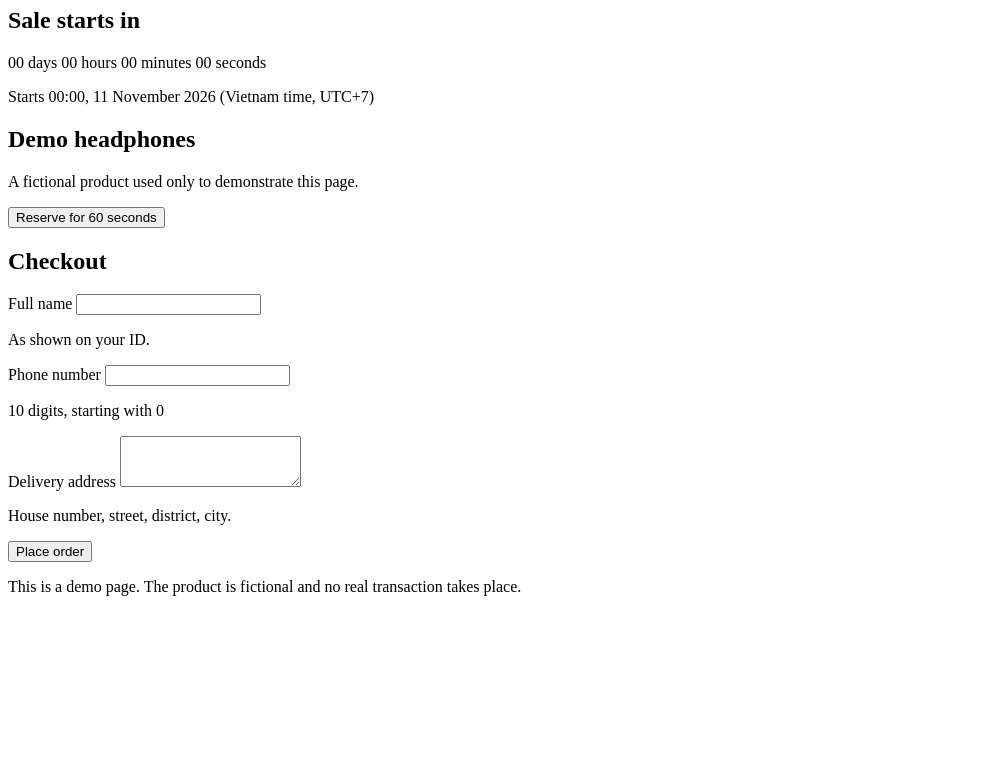
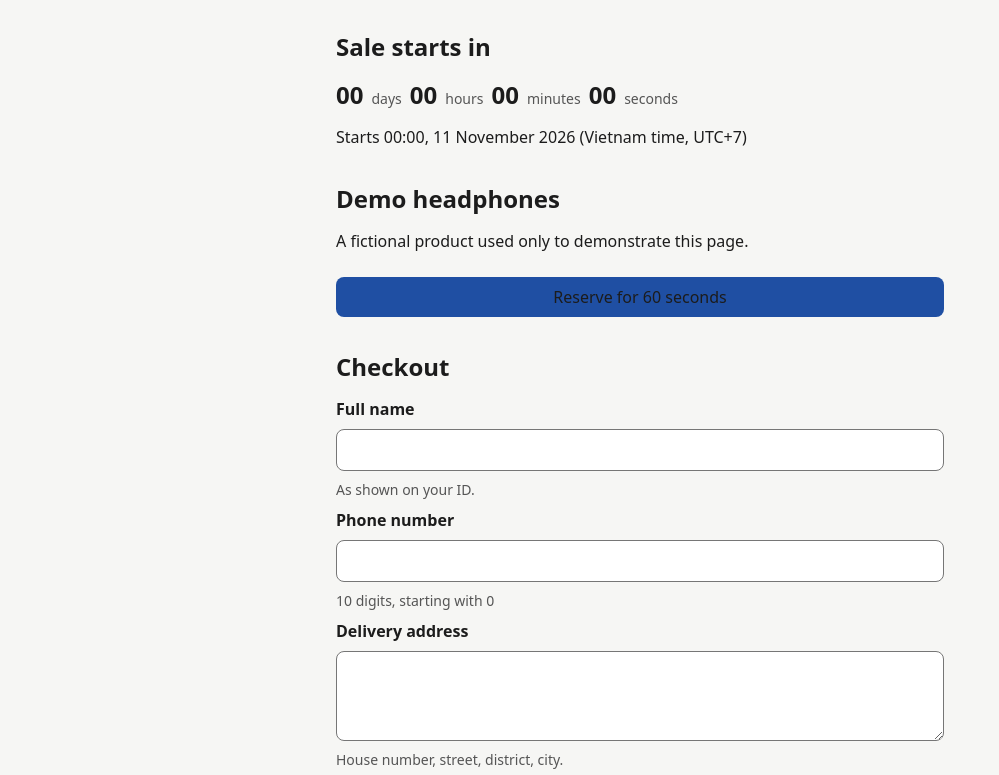
Before and after one commit to vanthien1462006-dotcom/hw3-flash-sale, a website built with Vite: page index.html in a window 1280 px wide. Shown: the part 99-874 px from the top of the page, without its empty margins (0-999 px from the left). Before the commit the page ends 800 px from the top, so only its background shows below. Built offline with nearby package versions, Linux system fonts and the light colour scheme.

Commit message:
feat(css): tokens, reset, layout and form state styles

```diff
--- a/src/css/components.css
+++ b/src/css/components.css
@@ -1 +1,114 @@
-/* stub: filled in H3-T05 */
+/* Countdown: four units in a row, spaced with gap. */
+#countdown {
+  display: flex;
+  flex-wrap: wrap;
+  align-items: baseline;
+  gap: var(--space-2);
+  font-variant-numeric: tabular-nums;
+}
+
+#countdown [data-unit] {
+  font-size: var(--text-xl);
+  font-weight: 700;
+}
+
+.unit-label {
+  color: var(--text-muted);
+  font-size: var(--text-sm);
+}
+
+#countdown-done {
+  font-size: var(--text-xl);
+  font-weight: 700;
+  color: var(--success);
+}
+
+#stock-status {
+  font-weight: 600;
+}
+
+/* Buttons */
+button {
+  min-height: var(--target-min);
+  padding: var(--space-2) var(--space-4);
+  border: 0;
+  border-radius: var(--radius-md);
+  background: var(--accent);
+  color: var(--accent-text);
+  font-weight: 600;
+  cursor: pointer;
+}
+
+button:disabled {
+  cursor: not-allowed;
+}
+
+#hold-btn,
+#submit-btn,
+#retry-btn {
+  width: 100%;
+}
+
+/* Checkout form */
+#checkout-form {
+  display: grid;
+  gap: var(--space-2);
+}
+
+#checkout-form label {
+  font-weight: 600;
+}
+
+input,
+textarea {
+  width: 100%;
+  min-height: var(--target-min);
+  padding: var(--space-2) var(--space-3);
+  border: 1px solid var(--border);
+  border-radius: var(--radius-md);
+  background: var(--surface);
+  color: var(--text);
+}
+
+#checkout-form [id$="-hint"] {
+  color: var(--text-muted);
+  font-size: var(--text-sm);
+}
+
+#checkout-form [id$="-error"] {
+  color: var(--danger);
+  font-size: var(--text-sm);
+  font-weight: 600;
+}
+
+#checkout-form [aria-invalid="true"] {
+  border-color: var(--danger);
+}
+
+#form-status {
+  font-weight: 600;
+}
+
+/* Form states, driven by data-state on the form. */
+#checkout-form[data-state="submitting"] #submit-btn {
+  opacity: 0.6;
+  cursor: progress;
+}
+
+/* Overrides the [hidden] rule in reset.css so the retry button shows in the error state. */
+#checkout-form[data-state="error"] #retry-btn {
+  display: inline-block !important;
+}
+
+#checkout-form[data-state="success"] #form-status {
+  color: var(--success);
+}
+
+/* Focus indicator for every interactive element. */
+a:focus-visible,
+button:focus-visible,
+input:focus-visible,
+textarea:focus-visible {
+  outline: 2px solid var(--focus-ring);
+  outline-offset: 2px;
+}
--- a/src/css/layout.css
+++ b/src/css/layout.css
@@ -1 +1,54 @@
-/* stub: filled in H3-T05 */
+/* Mobile-first: base styles target 375px. No media queries are needed. */
+body {
+  min-width: 0;
+  font-family: var(--font-sans);
+  font-size: var(--text-base);
+  line-height: 1.5;
+  color: var(--text);
+  background: var(--bg);
+}
+
+header,
+main,
+footer {
+  max-width: 40rem;
+  margin-inline: auto;
+  padding-inline: var(--space-4);
+}
+
+header {
+  padding-block: var(--space-5);
+}
+
+main {
+  display: grid;
+  gap: var(--space-6);
+  padding-block: var(--space-6);
+}
+
+footer {
+  padding-block: var(--space-6);
+  color: var(--text-muted);
+  font-size: var(--text-sm);
+}
+
+section {
+  display: grid;
+  gap: var(--space-3);
+}
+
+/* Skip link stays off-screen until it receives keyboard focus. */
+a[href="#main-content"] {
+  position: absolute;
+  top: var(--space-2);
+  left: var(--space-4);
+  padding: var(--space-2) var(--space-4);
+  border-radius: var(--radius-md);
+  background: var(--surface);
+  color: var(--text);
+  transform: translateY(-200%);
+}
+
+a[href="#main-content"]:focus-visible {
+  transform: none;
+}
--- a/src/css/reset.css
+++ b/src/css/reset.css
@@ -1 +1,30 @@
-/* stub: filled in H3-T05 */
+*,
+*::before,
+*::after {
+  box-sizing: border-box;
+}
+
+* {
+  margin: 0;
+  padding: 0;
+}
+
+button,
+input,
+textarea {
+  font: inherit;
+  color: inherit;
+}
+
+[hidden] {
+  display: none !important;
+}
+
+@media (prefers-reduced-motion: reduce) {
+  *,
+  *::before,
+  *::after {
+    animation: none !important;
+    transition: none !important;
+  }
+}
--- a/src/css/tokens.css
+++ b/src/css/tokens.css
@@ -1 +1,32 @@
-/* stub: filled in H3-T05 */
+/*
+ * Design tokens. This is the only file that may contain hex or rgb values.
+ * Contrast (checked in H3-T05): text pairs at least 4.5:1,
+ * borders, focus ring and UI boundaries at least 3:1.
+ */
+:root {
+  --bg: #f6f6f4;
+  --surface: #ffffff;
+  --text: #1c1c1c;
+  --text-muted: #555555;
+  --border: #767676;
+  --accent: #1f4fa3;
+  --accent-text: #ffffff;
+  --focus-ring: #0b3d91;
+  --danger: #b42318;
+  --success: #137333;
+
+  --space-1: 4px;
+  --space-2: 8px;
+  --space-3: 12px;
+  --space-4: 16px;
+  --space-5: 24px;
+  --space-6: 32px;
+
+  --radius-md: 8px;
+  --target-min: 24px;
+
+  --font-sans: system-ui, -apple-system, "Segoe UI", Roboto, "Helvetica Neue", Arial, sans-serif;
+  --text-sm: 0.875rem;
+  --text-base: 1rem;
+  --text-xl: 1.5rem;
+}
```
